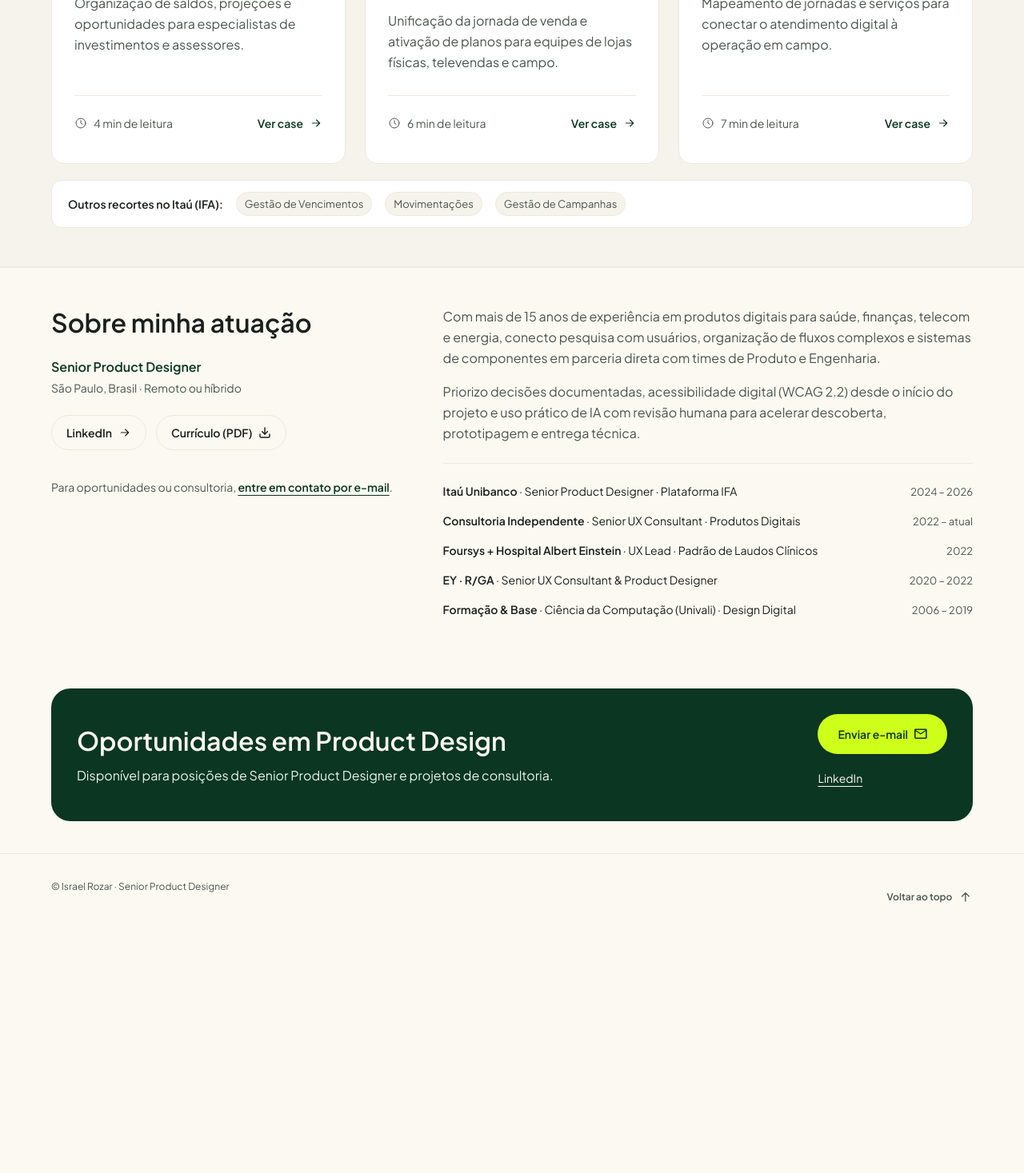
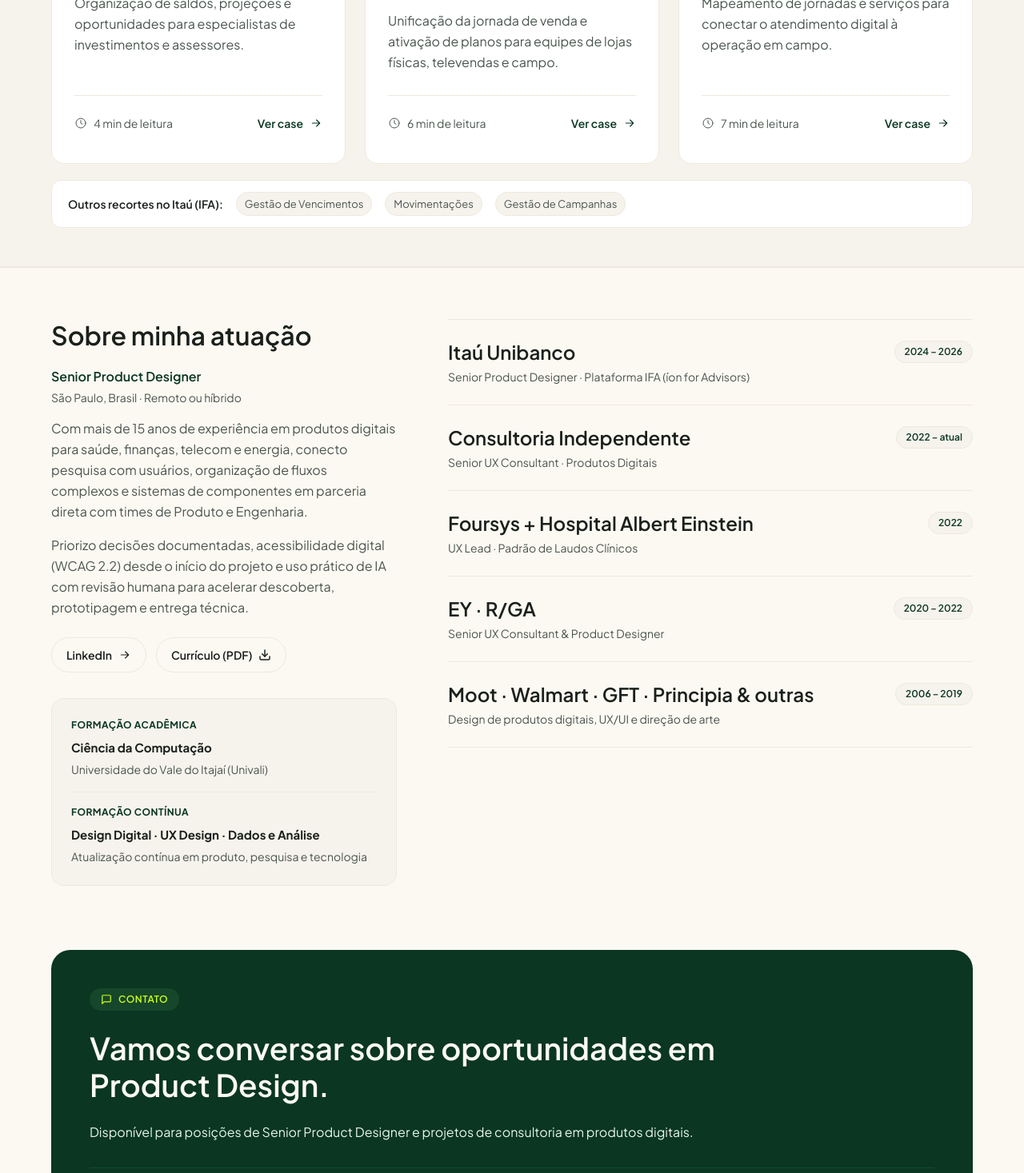
Before and after one commit to israelfull-commits/portfolio, a React (Vite) app in the folder site/: page / in a window 1280 px wide. Shown: the part 1330-2797 px from the top of the page at 80% size. Before the commit the page ends 2506 px from the top, so only its background shows below. Built offline with nearby package versions, Linux system fonts and the light colour scheme.

Commit message:
feat(v4.0.0): hybrid flagship Home combining V3 Figma art direction (24px editorial timeline, education card, full-craft contact, portrait credentials) with V3.12 WCAG/ATS/Sentinel rigor

```diff
--- a/site/src/components/SiteChrome.tsx
+++ b/site/src/components/SiteChrome.tsx
@@ -175,8 +175,8 @@ export function ContactSection({ compact = false }: { compact?: boolean }) {
           Vamos conversar sobre oportunidades em Product Design.
         </h2>
         <p>
-          Disponível para posições seniores e projetos de consultoria em
-          produtos digitais.
+          Disponível para posições de Senior Product Designer e projetos de
+          consultoria em produtos digitais.
         </p>
         <div className="pf-contact-bottom">
           <button
@@ -184,7 +184,7 @@ export function ContactSection({ compact = false }: { compact?: boolean }) {
             className="pf-button pf-button-lime"
             onClick={openProtectedEmail}
           >
-            Enviar um e-mail <MailIcon />
+            Enviar e-mail <MailIcon />
           </button>
           <div className="pf-contact-links">
             <a
--- a/site/src/pages/Home.tsx
+++ b/site/src/pages/Home.tsx
@@ -41,11 +41,11 @@ const itauSubmodules = [
 ]
 
 const trajectory = [
-  { org: "Itaú Unibanco", role: "Senior Product Designer · Plataforma IFA", period: "2024 – 2026" },
+  { org: "Itaú Unibanco", role: "Senior Product Designer · Plataforma IFA (íon for Advisors)", period: "2024 – 2026" },
   { org: "Consultoria Independente", role: "Senior UX Consultant · Produtos Digitais", period: "2022 – atual" },
   { org: "Foursys + Hospital Albert Einstein", role: "UX Lead · Padrão de Laudos Clínicos", period: "2022" },
   { org: "EY · R/GA", role: "Senior UX Consultant & Product Designer", period: "2020 – 2022" },
-  { org: "Formação & Base", role: "Ciência da Computação (Univali) · Design Digital", period: "2006 – 2019" },
+  { org: "Moot · Walmart · GFT · Principia & outras", role: "Design de produtos digitais, UX/UI e direção de arte", period: "2006 – 2019" },
 ]
 
 export default function Home() {
@@ -80,7 +80,10 @@ export default function Home() {
                 width="800" height="1000" alt="Israel Rozar, Senior Product Designer" fetchPriority="high"
               />
             </div>
-            <figcaption>Israel Rozar</figcaption>
+            <figcaption>
+              <span>Israel Rozar</span>
+              <span className="pf-portrait-brands">Itaú · Einstein · R/GA · EY</span>
+            </figcaption>
           </figure>
         </section>
         <section className="pf-work pf-section" id="trabalho" aria-labelledby="work-title">
@@ -126,14 +129,16 @@ export default function Home() {
           </div>
         </section>
         <section className="pf-about pf-section" id="sobre" aria-labelledby="about-title">
-          <div className="pf-container pf-home-about">
-            <div className="pf-home-about-intro">
+          <div className="pf-container pf-trajectory">
+            <div className="pf-trajectory-intro">
               <h2 id="about-title">Sobre minha atuação</h2>
               <div className="pf-home-about-role">
                 <strong>Senior Product Designer</strong>
                 <span>São Paulo, Brasil · Remoto ou híbrido</span>
               </div>
-              <div className="pf-home-about-links" aria-label="Prova social e contato">
+              <p id="experiencia">Com mais de 15 anos de experiência em produtos digitais para saúde, finanças, telecom e energia, conecto pesquisa com usuários, organização de fluxos complexos e sistemas de componentes em parceria direta com times de Produto e Engenharia.</p>
+              <p>Priorizo decisões documentadas, acessibilidade digital (WCAG 2.2) desde o início do projeto e uso prático de IA com revisão humana para acelerar descoberta, prototipagem e entrega técnica.</p>
+              <div className="pf-home-about-links" aria-label="Prova social e currículo">
                 <a className="pf-button pf-button-outline pf-home-about-btn" href="https://www.linkedin.com/in/israelrozar/" target="_blank" rel="noopener noreferrer">
                   LinkedIn <ArrowIcon /><span className="pf-sr-only"> (abre em nova aba)</span>
                 </a>
@@ -141,25 +146,33 @@ export default function Home() {
                   Currículo (PDF) <DownloadIcon />
                 </a>
               </div>
-              <p className="pf-home-about-contact-note">
-                Para oportunidades ou consultoria, <a href="#contato">entre em contato por e-mail</a>.
-              </p>
             </div>
-            <div className="pf-home-about-body">
-              <p id="experiencia">Com mais de 15 anos de experiência em produtos digitais para saúde, finanças, telecom e energia, conecto pesquisa com usuários, organização de fluxos complexos e sistemas de componentes em parceria direta com times de Produto e Engenharia.</p>
-              <p>Priorizo decisões documentadas, acessibilidade digital (WCAG 2.2) desde o início do projeto e uso prático de IA com revisão humana para acelerar descoberta, prototipagem e entrega técnica.</p>
-              <ul className="pf-home-trajectory" aria-label="Trajetória profissional resumida">
+            <ul className="pf-timeline" aria-label="Trajetória profissional">
               {trajectory.map(item => (
                 <li key={item.org}>
-                    <div><strong>{item.org}</strong> · {item.role}</div>
+                  <div>
+                    <h3>{item.org}</h3>
+                    <p>{item.role}</p>
+                  </div>
                   <span>{item.period}</span>
                 </li>
               ))}
             </ul>
+            <aside className="pf-education" aria-label="Formação acadêmica e contínua">
+              <div>
+                <span className="pf-education-label">Formação acadêmica</span>
+                <p><strong>Ciência da Computação</strong></p>
+                <span>Universidade do Vale do Itajaí (Univali)</span>
               </div>
+              <div>
+                <span className="pf-education-label">Formação contínua</span>
+                <p><strong>Design Digital · UX Design · Dados e Análise</strong></p>
+                <span>Atualização contínua em produto, pesquisa e tecnologia</span>
+              </div>
+            </aside>
           </div>
         </section>
-        <ContactSection compact />
+        <ContactSection />
       </main>
       <SiteFooter />
     </div>
--- a/site/src/portfolio.css
+++ b/site/src/portfolio.css
@@ -1303,23 +1303,37 @@
 .pf-home-compact .pf-home-submodules a { padding: 4px 8px; border-radius: 6px; transition: background-color 160ms ease, color 160ms ease; }
 .pf-home-compact .pf-home-submodules a:hover { background: rgba(10, 54, 34, 0.06); }
 .pf-home-compact .pf-home-submodules-item { display: inline-flex; align-items: center; padding: 4px 10px; border-radius: 999px; background: var(--paper-deep); border: 1px solid var(--line); color: var(--ink-muted); font-size: 13px; font-weight: 500; }
-/* V3.10.1 Craft Visual — About section editorial layout, unified canvas & Design System pills */
-.pf-home-compact .pf-about { background: var(--paper); border-top: 1px solid var(--line); }
-.pf-home-compact .pf-home-about { display: grid; grid-template-columns: 1fr 1.5fr; gap: 48px; align-items: start; }
-.pf-home-compact .pf-home-about-intro { display: flex; flex-direction: column; gap: 16px; }
-.pf-home-compact .pf-home-about-role { display: flex; flex-direction: column; gap: 4px; padding-top: 8px; }
+/* V4.0.0 Híbrida — Portrait credentials, Editorial 24px Trajectory + Education Card & Full-Craft Contact */
+.pf-home-compact .pf-portrait figcaption { display: flex; justify-content: space-between; align-items: baseline; gap: 8px; flex-wrap: wrap; }
+.pf-home-compact .pf-portrait-brands { font-size: 12px; line-height: 16px; font-weight: 600; letter-spacing: 0.03em; text-transform: uppercase; color: var(--ink-muted); }
+.pf-home-compact .pf-about { background: var(--paper); border-top: 1px solid var(--line); padding-block: 64px; }
+.pf-home-compact .pf-trajectory { display: grid; grid-template-columns: minmax(0, 432px) minmax(0, 1fr); gap: 32px 64px; align-items: start; }
+.pf-home-compact .pf-trajectory-intro { display: flex; flex-direction: column; gap: 16px; }
+.pf-home-compact .pf-trajectory-intro p { margin: 0; max-width: 60ch; font-size: 16px; line-height: 26px; color: var(--ink-muted); }
+.pf-home-compact .pf-home-about-role { display: flex; flex-direction: column; gap: 4px; padding-top: 4px; }
 .pf-home-compact .pf-home-about-role strong { font-size: 16px; line-height: 24px; font-weight: 600; color: var(--forest); }
 .pf-home-compact .pf-home-about-role span { font-size: 14px; line-height: 20px; color: var(--ink-muted); }
 .pf-home-compact .pf-home-about-links { display: flex; flex-wrap: wrap; align-items: center; gap: 12px; padding-top: 8px; }
 .pf-home-compact .pf-home-about-btn { min-height: 44px; padding: 10px 18px; font-size: 14px; }
-.pf-home-compact .pf-home-about-contact-note { margin: 8px 0 0; font-size: 14px; line-height: 22px; color: var(--ink-muted); }
-.pf-home-compact .pf-home-about-contact-note a { display: inline-flex; align-items: center; min-height: 44px; color: var(--forest); font-weight: 600; text-decoration: underline; text-underline-offset: 4px; }
-.pf-home-compact .pf-home-about-contact-note a:hover { color: var(--forest-deep); }
-.pf-home-compact .pf-home-about-body p { max-width: 64ch; font-size: 16px; line-height: 26px; }
-.pf-home-compact .pf-home-about p + p { margin-top: 16px; }
-.pf-home-compact .pf-home-trajectory { margin: 24px 0 0; padding: 24px 0 0; gap: 16px; }
+.pf-home-compact .pf-timeline h3 { font-size: 24px; line-height: 32px; font-weight: 600; color: var(--ink); margin: 0; }
+.pf-home-compact .pf-timeline p { font-size: 14px; line-height: 22px; color: var(--ink-muted); margin: 4px 0 0; }
+.pf-home-compact .pf-timeline li > span { font-size: 12px; line-height: 18px; font-weight: 600; color: var(--forest); background: var(--paper-deep); border: 1px solid var(--line); border-radius: 999px; padding: 4px 12px; white-space: nowrap; }
+.pf-home-compact .pf-education { background: var(--paper-deep); padding: 24px; border-radius: 16px; border: 1px solid var(--line); align-self: start; }
+.pf-home-compact .pf-education-label { display: block; font-size: 12px; line-height: 18px; font-weight: 700; text-transform: uppercase; letter-spacing: 0.04em; color: var(--forest); }
+.pf-home-compact .pf-education p { margin: 8px 0 4px; font-size: 15px; line-height: 22px; color: var(--ink); }
+.pf-home-compact .pf-education > div > span:last-child { font-size: 14px; line-height: 20px; color: var(--ink-muted); }
+.pf-home-compact .pf-education > div + div { border-top: 1px solid var(--line); margin-top: 16px; padding-top: 16px; }
+.pf-home-compact .pf-contact-wrap { padding-block: 16px 64px; }
+.pf-home-compact .pf-contact h2 { font-size: clamp(1.75rem, 3vw, 2.5rem); line-height: 1.2; color: var(--paper); }
+@media (max-width: 1000px) {
+  .pf-home-compact .pf-trajectory { grid-template-columns: minmax(0, 1fr); gap: 32px; }
+  .pf-home-compact .pf-timeline { grid-column: auto; grid-row: auto; }
+}
 @media (max-width: 700px) {
-  .pf-home-compact .pf-home-about { grid-template-columns: minmax(0, 1fr); gap: 24px; }
+  .pf-home-compact .pf-about { padding-block: 48px; }
+  .pf-home-compact .pf-portrait figcaption { flex-direction: column; gap: 2px; }
+  .pf-home-compact .pf-timeline h3 { font-size: 20px; line-height: 28px; }
+  .pf-home-compact .pf-contact-wrap { padding-block: 8px 48px; }
 }
 /* V3.10 Deep UX/UI Audit Fixes — WCAG 2.2 Target Size (>=44px) & Solid Contact Badge Contrast */
 .pf-contact-label { background: #16472A; }
```
Also changed, not shown: 2 other files (tests, documents, lock files or other folders). Lines whose indentation alone changed are shown as unchanged.
